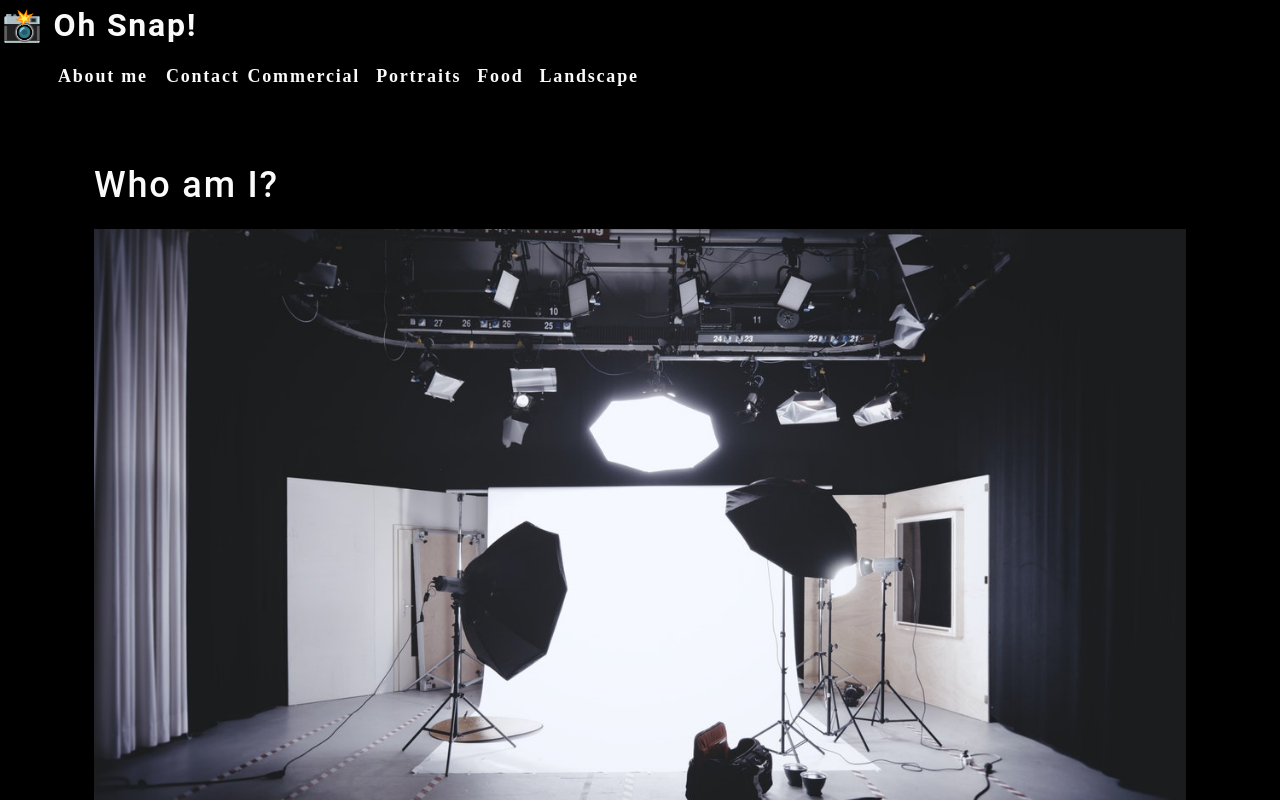
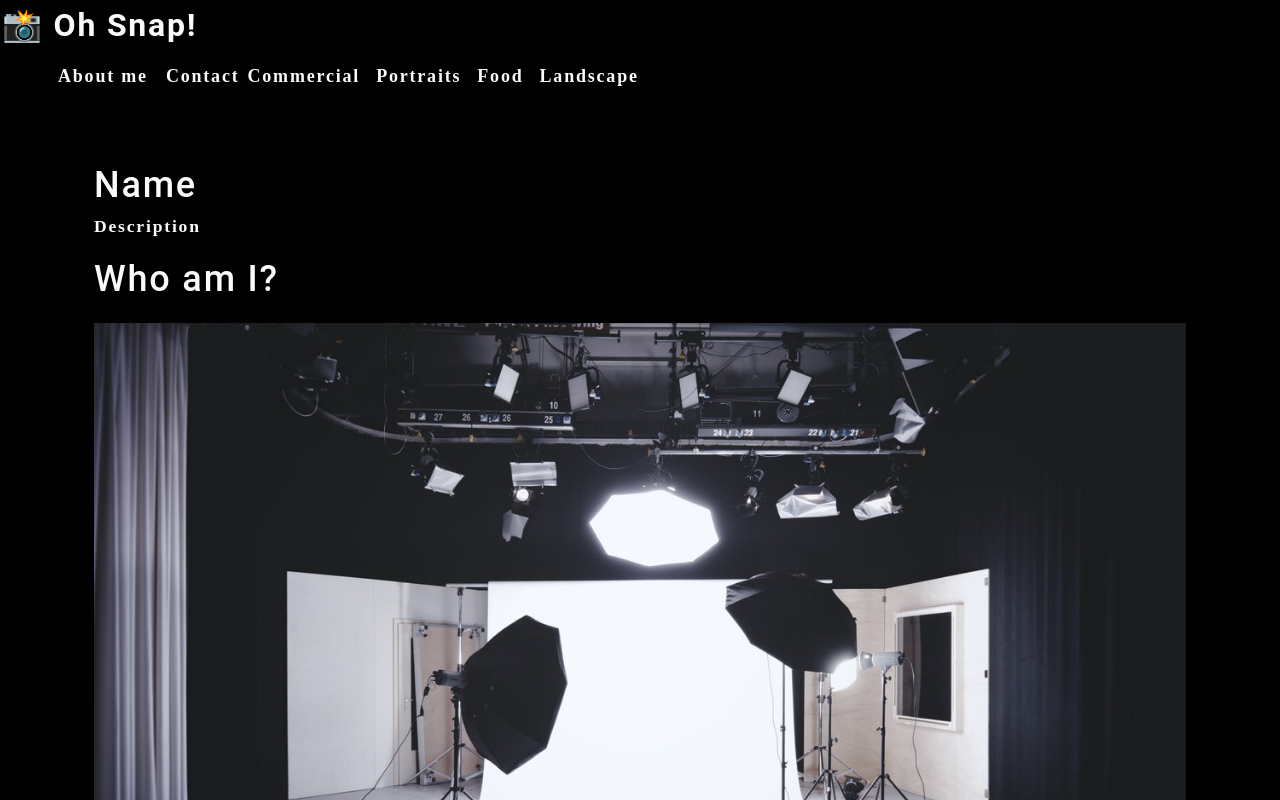
Before and after one commit to rbsantos-code/photo-port-refresh, a React (Create React App) app: page / in a window 1280 px wide. Shown: the top 800 px of the page. Built offline with nearby package versions, Linux system fonts and the light colour scheme.

Commit message:
setup gallery component

```diff
--- a/src/App.js
+++ b/src/App.js
@@ -1,12 +1,14 @@
 import './App.css';
 import About from './components/About';
 import Nav from './components/Nav';
+import Gallery from './components/Gallery';
 
 function App() {
   return (
     <div>
       <Nav />
       <main>
+        <Gallery />
         <About />
       </main>
     </div>
--- /dev/null
+++ b/src/components/Gallery/index.js
@@ -0,0 +1,13 @@
+import React from 'react';
+
+function Gallery() {
+    return (
+        <section>
+            <h1>Name</h1>
+            <p>Description</p>
+        </section>
+    );
+}
+
+
+export default Gallery;
```
Also changed, not shown: src/components/About/index 2.js (added, +14 -0 lines).
